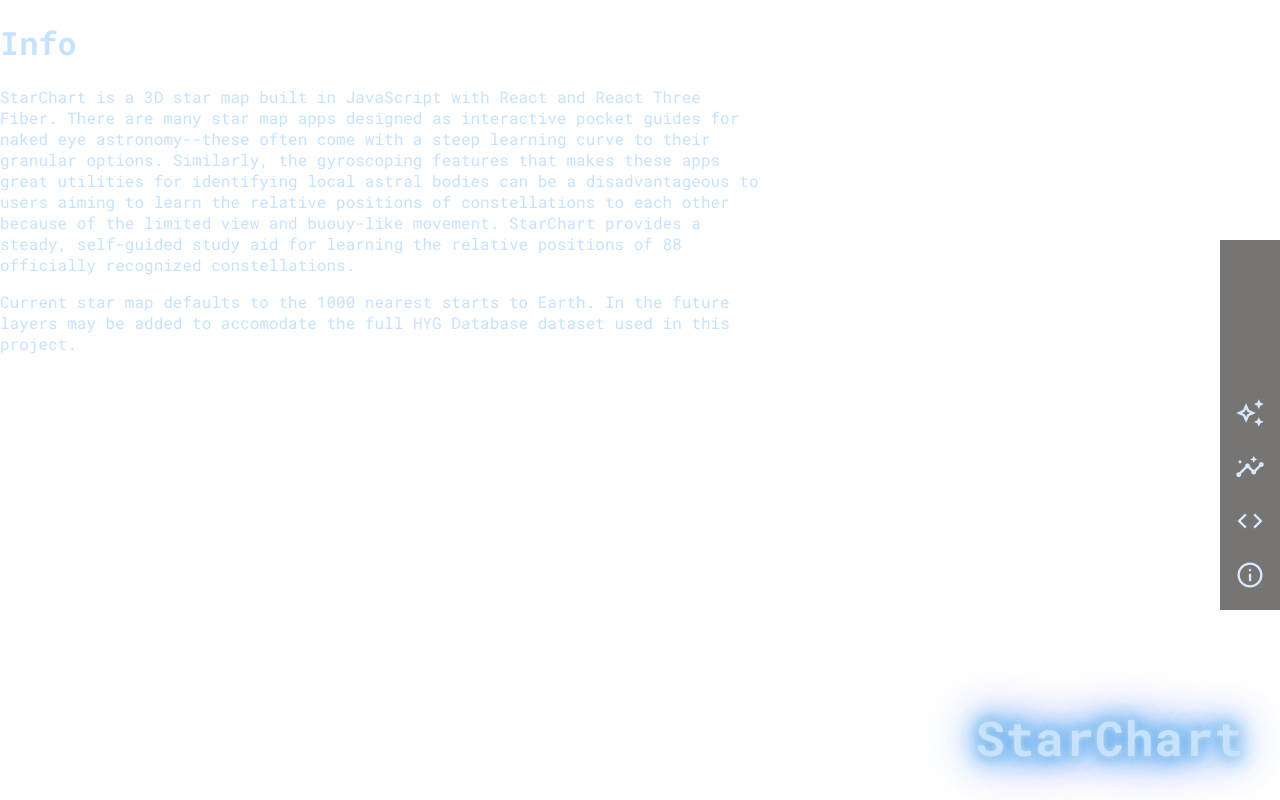
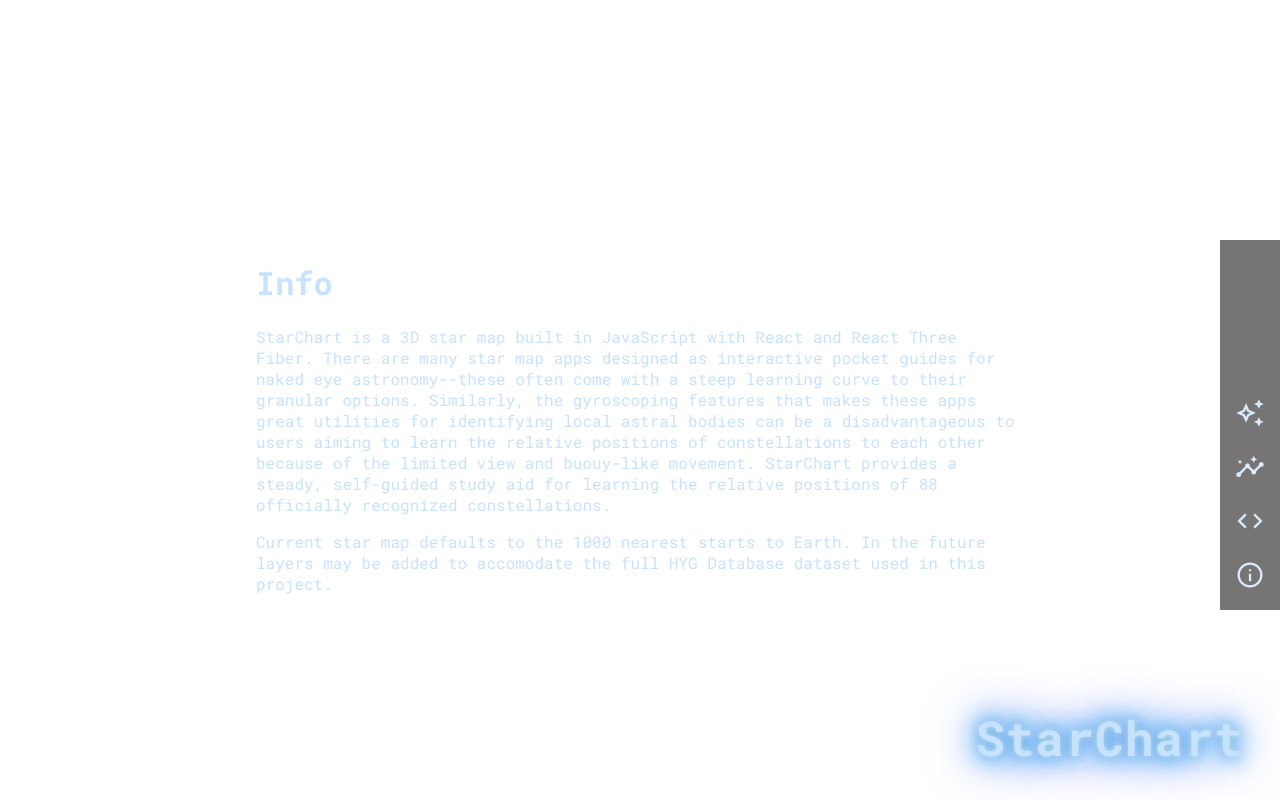
Before and after one commit to kate-grant/StarChart-3D, a React app: page /info in a window 1280 px wide. Built offline with nearby package versions, Linux system fonts and the light colour scheme.

Commit message:
additional info page styling

```diff
--- a/public/index.css
+++ b/public/index.css
@@ -77,8 +77,10 @@
 }
 
 #info {
+  position: relative;
   width: 60vw;
-  top: 30%;
+  top: 30vh;
+  left: 20vw;
 }
 
 @keyframes neon {
```
